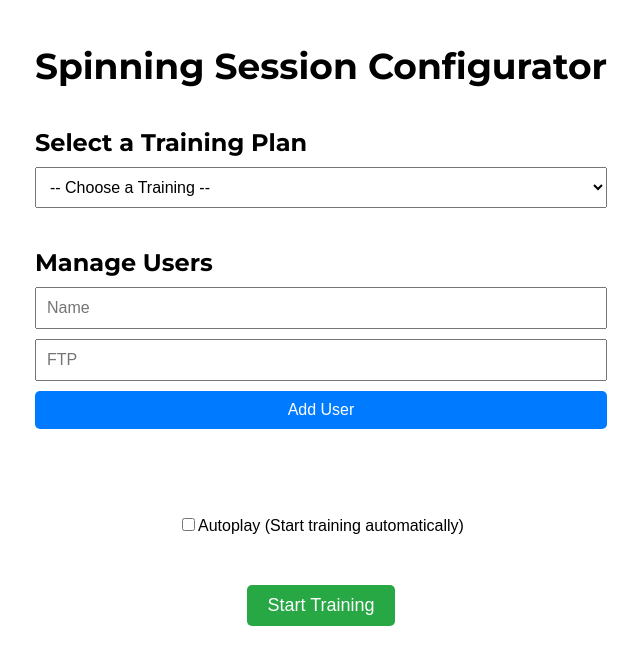
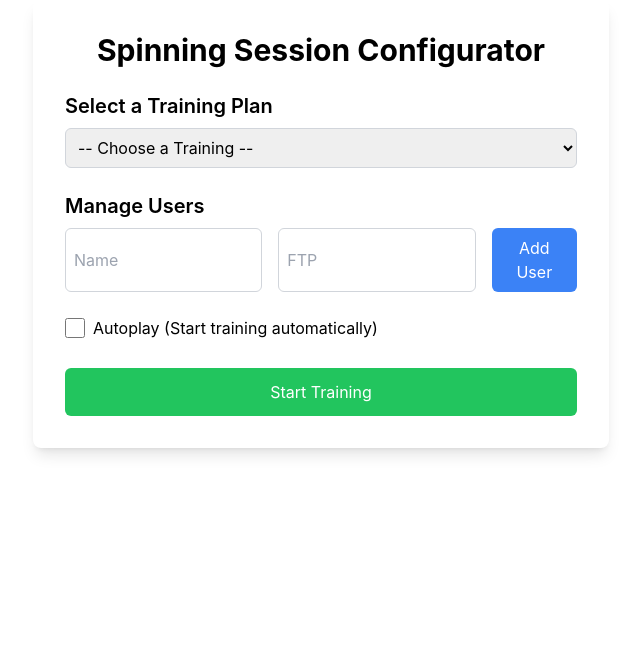
Before and after one commit to Edios/Spinning-Tutor, a React (Create React App) app: page /intro in a window 1280 px wide. Shown: the top 664 px of the page, without its empty margins (319-959 px from the left). Built offline with nearby package versions, Linux system fonts and the light colour scheme; the HTML template or start-up script is replaced by a standard one.

Commit message:
Tailwind introduced - WIP

```diff
--- a/package.json
+++ b/package.json
@@ -35,5 +35,10 @@
       "last 1 firefox version",
       "last 1 safari version"
     ]
+  },
+  "devDependencies": {
+    "autoprefixer": "^10.4.20",
+    "postcss": "^8.4.49",
+    "tailwindcss": "^3.4.15"
   }
 }
--- a/src/App.css
+++ b/src/App.css
@@ -2,37 +2,10 @@
 @import url('https://fonts.googleapis.com/css2?family=Montserrat:wght@400;700&display=swap');
 @import url('https://fonts.googleapis.com/css2?family=Open+Sans:wght@400;700&display=swap');
 
+@tailwind base;
+@tailwind components;
+@tailwind utilities;
 /* Apply fonts to the app */
-body {
-  font-family: 'Open Sans', sans-serif;
-}
-
-h1, h2, h3, h4, h5, h6 {
-  font-family: 'Montserrat', sans-serif;
-}
-/* Ensure the body and html take up the full height */
-body, html {
-  font-family: "Rubik", sans-serif;
-  font-weight: 400;
-  font-style: normal;
-}
-
-.app {
-  display: flex;
-  height: 100vh;
-}
-
-.sidebar {
-  width: 30%;
-  padding: 20px;
-  background-color: #f9f9f9;
-}
-
-.main-container {
-  display: flex;
-  flex-direction: column;
-  margin: 0 50px; /* Add equal margins on the left and right */
-}
 
 .current-segment, .next-segment {
   display: flex;
--- a/src/App.js
+++ b/src/App.js
@@ -36,9 +36,6 @@ const App = () => {
           path="/app"
           element={
             <div>
-              <button className="home-button" onClick={() => navigate('/intro')}>
-                Home
-              </button>
               <SpinningSession training={training} users={users} autoplay={autoplay} />
             </div>
           }
--- a/src/IntroPage.js
+++ b/src/IntroPage.js
@@ -1,5 +1,4 @@
 import React, { useState } from 'react';
-import './IntroPage.css';
 
 const IntroPage = ({ onStart }) => {
   const trainingPlans = [
@@ -7,7 +6,7 @@ const trainingPlans = [
     'Low Cadence',
     'Fat Burner',
     'Take it Easy',
-    'Test Training'
+    'Test Training',
   ];
   const [selectedTraining, setSelectedTraining] = useState('');
   const [users, setUsers] = useState([]);
@@ -41,14 +40,16 @@ const trainingPlans = [
   };
 
   return (
-    <div className="intro-page">
-      <h1>Spinning Session Configurator</h1>
+    <div className="p-8 max-w-xl mx-auto bg-white rounded-lg shadow-lg">
+      <h1 className="text-3xl font-bold text-center mb-6">Spinning Session Configurator</h1>
 
-      <div className="training-selection">
-        <h2>Select a Training Plan</h2>
+      {/* Training Plan Selection */}
+      <div className="mb-6">
+        <h2 className="text-xl font-semibold mb-2">Select a Training Plan</h2>
         <select
           value={selectedTraining}
           onChange={(e) => setSelectedTraining(e.target.value)}
+          className="w-full p-2 border border-gray-300 rounded-md"
         >
           <option value="">-- Choose a Training --</option>
           {trainingPlans.map((plan, index) => (
@@ -59,41 +60,67 @@ const trainingPlans = [
         </select>
       </div>
 
-      <div className="user-management">
-        <h2>Manage Users</h2>
-        <div className="user-input">
+      {/* User Management */}
+      <div className="mb-6">
+        <h2 className="text-xl font-semibold mb-2">Manage Users</h2>
+        <div className="flex space-x-4 mb-4">
           <input
             type="text"
             placeholder="Name"
             value={userName}
             onChange={(e) => setUserName(e.target.value)}
+            className="p-2 border border-gray-300 rounded-md w-1/2"
           />
           <input
             type="number"
             placeholder="FTP"
             value={userFtp}
             onChange={(e) => setUserFtp(e.target.value)}
+            className="p-2 border border-gray-300 rounded-md w-1/2"
           />
-            <button onClick={addUser}>Add User</button>
+          <button
+            onClick={addUser}
+            className="px-4 py-2 bg-blue-500 text-white rounded-md hover:bg-blue-600 transition duration-200"
+          >
+            Add User
+          </button>
         </div>
-        <ul className="user-list">
+
+        <ul className="space-y-2">
           {users.map((user, index) => (
-            <li key={index}>
-              {user.name} (FTP: {user.ftp})
-              <button onClick={() => removeUser(index)}>Remove</button>
+            <li key={index} className="flex justify-between items-center">
+              <span>{user.name} (FTP: {user.ftp})</span>
+              <button
+                onClick={() => removeUser(index)}
+                className="text-red-500 hover:text-red-700"
+              >
+                Remove
+              </button>
             </li>
           ))}
         </ul>
       </div>
 
-      <div className="autoplay-option">
-        <label>
-          <input type="checkbox" checked={autoplay} onChange={() => setAutoplay(!autoplay)} />
-          Autoplay (Start training automatically)
+      {/* Autoplay Option */}
+      <div className="mb-6">
+        <label className="inline-flex items-center space-x-2">
+          <input
+            type="checkbox"
+            checked={autoplay}
+            onChange={() => setAutoplay(!autoplay)}
+            className="form-checkbox h-5 w-5 text-blue-600"
+          />
+          <span>Autoplay (Start training automatically)</span>
         </label>
       </div>
 
-      <button onClick={handleStart}>Start Training</button>
+      {/* Start Button */}
+      <button
+        onClick={handleStart}
+        className="w-full py-3 bg-green-500 text-white rounded-md hover:bg-green-600 transition duration-200"
+      >
+        Start Training
+      </button>
     </div>
   );
 };
--- a/src/SpinningSession.js
+++ b/src/SpinningSession.js
@@ -1,43 +1,19 @@
 import React, { useState, useEffect } from 'react';
 import EffortLevelBar from './EffortLevelBar';
 import ExpectedPower from './ExpectedPower';
-import './App.css';
+import {useNavigate} from 'react-router-dom';
 /**
  * A SpinningSession component that simulates a spinning workout session with multiple segments.
- * It displays the current and next segment information, and allows the user to start and stop the session.
- * It also renders an effort level bar and expected power for each user.
- *
- * @param {Object} props - component properties
- * @param {string} props.training - the type of training (e.g. 'HIIT Training', 'Low Cadence')
- * @param {Array} props.users - an array of user objects
- * @param {boolean} props.autoplay - whether to start the session automatically
- * @return {JSX.Element} the SpinningSession component
  */
-
-const SpinningSession = ({ training, users, autoplay}) => {
+const SpinningSession = ({ training, users, autoplay }) => {
   // Define segment data for different training plans
+  const navigate = useNavigate();
   const trainingPlans = {
     'HIIT Training': [
       { effort: 1, rpm: 80, duration: 10 },
       { effort: 5, rpm: 70, duration: 15 },
       { effort: 7, rpm: 40, duration: 20 },
       { effort: 10, rpm: 100, duration: 25 },
-      { effort: 1, rpm: 80, duration: 10 },
-      { effort: 5, rpm: 70, duration: 15 },
-      { effort: 7, rpm: 40, duration: 20 },
-      { effort: 10, rpm: 100, duration: 25 },
-      { effort: 1, rpm: 80, duration: 10 },
-      { effort: 5, rpm: 70, duration: 15 },
-      { effort: 7, rpm: 40, duration: 20 },
-      { effort: 10, rpm: 100, duration: 25 },
-      { effort: 1, rpm: 80, duration: 10 },
-      { effort: 5, rpm: 70, duration: 15 },
-      { effort: 7, rpm: 40, duration: 20 },
-      { effort: 10, rpm: 100, duration: 25 },
-      { effort: 1, rpm: 80, duration: 10 },
-      { effort: 5, rpm: 70, duration: 15 },
-      { effort: 7, rpm: 40, duration: 20 },
-      { effort: 10, rpm: 100, duration: 25 }
     ],
     'Low Cadence': [
       { effort: 3, rpm: 60, duration: 15 },
@@ -45,47 +21,37 @@ const SpinningSession = ({ training, users, autoplay}) => {
       { effort: 7, rpm: 70, duration: 25 },
       { effort: 8, rpm: 75, duration: 30 },
     ],
-    // Add other training plans as needed
   };
 
   const segments = trainingPlans[training] || [];
+  const [currentSegment, setCurrentSegment] = useState(0);
+  const [timeLeft, setTimeLeft] = useState(segments[0]?.duration || 0);
+  const [isRunning, setIsRunning] = useState(false);
 
-  const [currentSegment, setCurrentSegment] = useState(0);
-  const [timeLeft, setTimeLeft] = useState(segments[0]?.duration || 0); // Set initial time
-  const [isRunning, setIsRunning] = useState(false); // Session running state
-
-  // Effect for countdown logic
   useEffect(() => {
     let interval;
-
     if (isRunning && timeLeft > 0) {
       interval = setInterval(() => {
         setTimeLeft((prev) => {
           if (prev <= 1) {
-            // Move to the next segment or stop if we're at the last segment
             if (currentSegment < segments.length - 1) {
               setCurrentSegment((prevSegment) => prevSegment + 1);
               return segments[currentSegment + 1].duration;
             } else {
-              setIsRunning(false); // Stop when all segments are done
+              setIsRunning(false);
               return 0;
             }
           }
           return prev - 1;
         });
       }, 1000);
-    } else {
-      clearInterval(interval); // Clear interval when not running
     }
-
-    return () => clearInterval(interval); // Cleanup interval on component unmount
+    return () => clearInterval(interval);
   }, [isRunning, timeLeft, currentSegment, segments]);
-
-
 
   const handleStart = () => {
     setIsRunning(true);
-    setTimeLeft(segments[currentSegment]?.duration || 0); // Set initial time left for the current segment
+    setTimeLeft(segments[currentSegment]?.duration || 0);
   };
 
   const handleStop = () => {
@@ -93,38 +59,80 @@ const SpinningSession = ({ training, users, autoplay}) => {
   };
 
   useEffect(() => {
-    if (autoplay){
-        console.log('Autoplay is enabled. Starting the session automatically.');
+    if (autoplay) {
       handleStart();
     }
-},[autoplay]);
+  }, [autoplay]);
 
   return (
-    <div className="app">
-      <div className="sidebar">
+    <div className="flex h-screen">
+      {/* Sidebar */}
+      <div className="w-1/5 bg-gray-100 p-4">
+
+        <div className="justify-start">
           <ExpectedPower users={users} currentSegment={segments[currentSegment]} />
         </div>
 
-        <div className="main-container">
-          <div className="segment-info">
-
-            <div className="segment-circle time">
-              <p>{timeLeft}s</p>
+        <div className="justify-end">
+          {/* Control buttons Component*/}
+          <div className="mt-6 flex flex-col items-center gap-4">
+            <div className="flex gap-4">
+              <button
+                onClick={handleStart}
+                className="bg-green-500 text-white py-2 px-4 rounded hover:bg-green-600 transition"
+              >Start</button>
+              <button
+                onClick={handleStop}
+                className="bg-red-500 text-white py-2 px-4 rounded hover:bg-red-600 transition"
+              >Stop</button>
+            </div>
+            <button
+              onClick={() => navigate('/')}
+              className="bg-blue-500 text-white py-2 px-4 rounded hover:bg-blue-600 transition"
+            >Home</button>
           </div>
 
-            <div className="segment-circle effort">
-              <p>{segments[currentSegment].effort}</p>
-              <p>Effort</p>
+
         </div>
 
-            <div className="segment-circle rpm">
-              <p>{segments[currentSegment].rpm}</p>
-              <p>RPM</p>
+
       </div>
+      {/* Main content panel */}
+      <div className="w-4/5 p-6 bg-white flex flex-col justify-between">
+
+        <div className="flex items-center justify-around mb-4">
+
+          {/* TimeLeft component */}
+          <div className="text-center">
+            <div className="w-16 h-16 rounded-full bg-blue-500 text-white flex items-center justify-center text-xl">
+              {timeLeft}
+            </div>
+            <p className="mt-2 text-gray-600">Time Left</p>
+          </div>
+          {/* Current segment effort */}
+          <div className="text-center">
+            <div className="w-16 h-16 rounded-full bg-green-500 text-white flex items-center justify-center text-xl">
+              {segments[currentSegment]?.effort || 0}
+            </div>
+            <p className="mt-2 text-gray-600">Effort</p>
+          </div>
+          {/* Current segment RPM */}
+          <div className="text-center">
+            <div className="w-16 h-16 rounded-full bg-red-500 text-white flex items-center justify-center text-xl">
+              {segments[currentSegment]?.rpm || 0}
+            </div>
+            <p className="mt-2 text-gray-600">RPM</p>
           </div>
 
-        <div className="hr-line"></div>
+        </div>
+
+        {/* Horizontal Line */}
+        <div className="h-24">
+          {/* Effort Level Bar */}
           <EffortLevelBar segments={segments} currentSegment={currentSegment} />
+        </div>
+
+
       </div>
     </div>
   );
--- /dev/null
+++ b/tailwind.config.js
@@ -0,0 +1,10 @@
+/** @type {import('tailwindcss').Config} */
+module.exports = {
+  content: [
+    "./src/**/*.{js,jsx,ts,tsx}",
+  ],
+  theme: {
+    extend: {},
+  },
+  plugins: [],
+}
```
Also changed, not shown: src/EffortLevelBar.css (+10 -52 lines), src/EffortLevelBar.js (+10 -11 lines), src/ExpectedPower.js (+8 -5 lines), 1 other file (tests, documents, lock files or other folders). Lines whose indentation alone changed are shown as unchanged.
